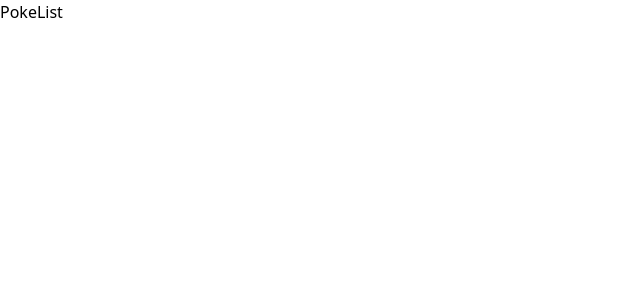
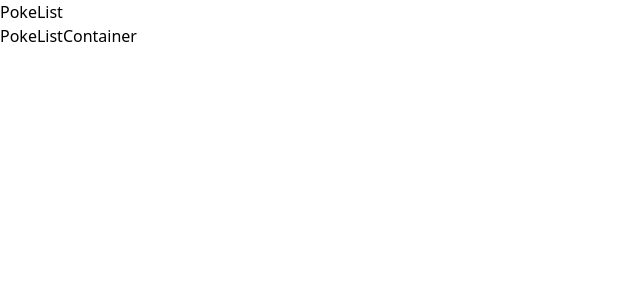
Before and after one commit to AyanavaKarmakar/poke-list, a Next.js app: page / in a window 1280 px wide. Shown: the top 300 px of the page, without its empty margins (0-640 px from the left). Built offline with nearby package versions, Linux system fonts and the light colour scheme.

Commit message:
feat: create component for lists

```diff
--- /dev/null
+++ b/src/components/PokeListContainer.tsx
@@ -0,0 +1,3 @@
+export const PokeListContainer = () => {
+  return <>PokeListContainer</>;
+};
--- /dev/null
+++ b/src/components/index.ts
@@ -0,0 +1 @@
+export { PokeListContainer } from "./PokeListContainer";
--- a/src/pages/index.tsx
+++ b/src/pages/index.tsx
@@ -1,5 +1,6 @@
 import { type NextPage } from "next";
 import Head from "next/head";
+import { PokeListContainer } from "~/components";
 
 const Home: NextPage = () => {
   return (
@@ -10,7 +11,11 @@
         <link rel="icon" href="/favicon.ico" />
       </Head>
 
-      <main>PokeList</main>
+      <main>
+        <h1>PokeList</h1>
+
+        <PokeListContainer />
+      </main>
     </>
   );
 };
```
